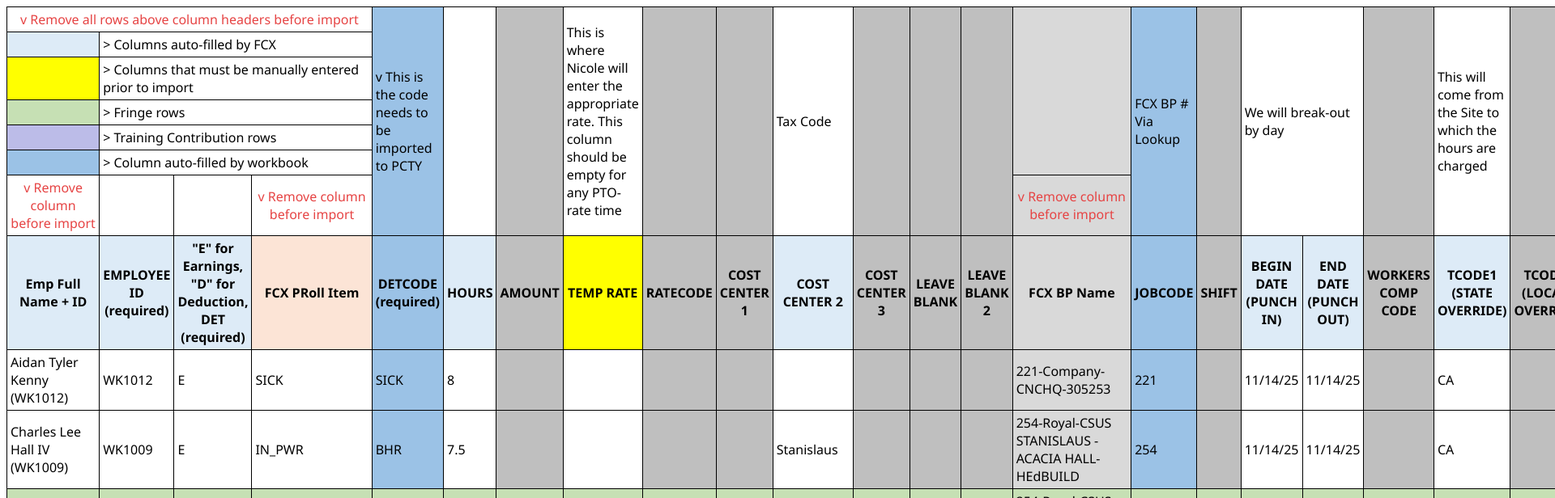
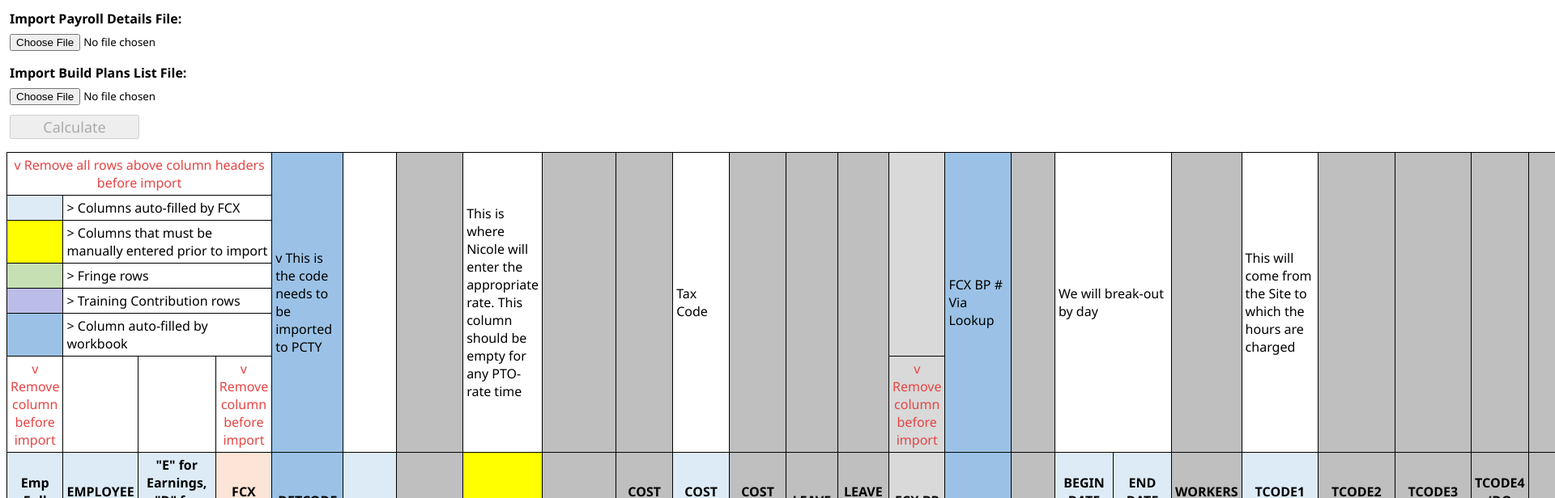
Before and after one commit to masterchinchilla/cnc_pcty_fcx_export_converter, a React (Vite) app in the folder cnc_pcty_fcx_export_converter/: page / in a window 1280 px wide. Shown: the top 616 px of the page at 81% size, 1920 px wide, since content can reach past the window. Built offline with nearby package versions, Linux system fonts and the light colour scheme.

Commit message:
Added ability to import the payroll file and BPs list file

```diff
--- a/cnc_pcty_fcx_export_converter/src/App.jsx
+++ b/cnc_pcty_fcx_export_converter/src/App.jsx
@@ -1,17 +1,79 @@
 import { useState } from "react";
 import {cloneDeep} from "lodash";
+import * as XLSX from 'xlsx'; // Import the library
 import './index.css';
 import intrnlToExtrnlCodeMapArry from "./csStaticRefs/intrnlToExtrnlCodeMap";
-import latestBPListArry from "./csStaticRefs/latestBPList";
-import latestPrdDetailsExportArry from "./csStaticRefs/latestPrdDetailsExport";
 import fringeTypePerExtCodeMap from "./csStaticRefs/fringeTypePerExtCodeMap";
+import taxCodeCodesMap from "./csStaticRefs/taxCodeCodesMap";
+import prdDtlsTblHdrsArry from "./csStaticRefs/prdDtlsTblHdrsArry";
+import bpsListTblHdrsArry from "./csStaticRefs/bpsListTblHdrsArry";
 
 function App() {
-  const arrysArryToRender=[];
+  const [pRollDetailsTblStateArry,updtPRollDetailsTblStateArryFn]=useState([]);
+  const [bpsListTblStateArry,updtBpsListTblStateArryFn]=useState([]);
+  const [arrysToRenderStateArry,updtArrysToRenderStateArryFn]=useState([]);
+  const handlePeriodDetailsFileImportFn = (event) => {
+    const file = event.target.files[0]; // Get the uploaded file
+    if (file) {
+      const reader = new FileReader(); // Use FileReader to access file content
+      reader.onload = (e) => {
+        const binaryString = e.target.result;
+        const workbook = XLSX.read(binaryString, { type: 'binary' }); // Parse the binary data
+        // Get the first worksheet name
+        const sheetName = workbook.SheetNames[0];
+        const worksheet = workbook.Sheets[sheetName];
+        // Convert the worksheet data to a JSON array of objects
+        const prdDtlsTblArrysArry = XLSX.utils.sheet_to_json(worksheet, { header: 1 });
+        const prdDtlsRowObjsArry=[];
+        for(let i=0;i<prdDtlsTblArrysArry.length;i++){
+          let thisPrdDtlsTblRowArry=prdDtlsTblArrysArry[i];
+          let thisPrdDtlsTblRowObj={};
+          for(let j=0;j<thisPrdDtlsTblRowArry.length;j++){
+            let thisTblRowCellValVar=thisPrdDtlsTblRowArry[j];
+            let thisTblColHdrStr=prdDtlsTblHdrsArry[j];
+            thisPrdDtlsTblRowObj[thisTblColHdrStr]=thisTblRowCellValVar;
+          }
+          prdDtlsRowObjsArry.push(thisPrdDtlsTblRowObj);
+        }
+        updtPRollDetailsTblStateArryFn(prdDtlsRowObjsArry); // Update the state with the new data
+      };
+      reader.readAsBinaryString(file); // Read the file as a binary string
+    }
+  }
+  const handleBPsListFileImportFn = (event) => {
+    const file = event.target.files[0]; // Get the uploaded file
+    if (file) {
+      const reader = new FileReader(); // Use FileReader to access file content
+      reader.onload = (e) => {
+        const binaryString = e.target.result;
+        const workbook = XLSX.read(binaryString, { type: 'binary' }); // Parse the binary data
+        // Get the first worksheet name
+        const sheetName = workbook.SheetNames[0];
+        const worksheet = workbook.Sheets[sheetName];
+        // Convert the worksheet data to a JSON array of objects
+        const bpsTblArrysArry = XLSX.utils.sheet_to_json(worksheet, { header: 1 });
+        const bpsTblRowObjsArry=[];
+        for(let i=0;i<bpsTblArrysArry.length;i++){
+          let thisBpsTblRowArry=bpsTblArrysArry[i];
+          let thisBpsTblRowObj={};
+          for(let j=0;j<thisBpsTblRowArry.length;j++){
+            let thisTblRowCellValVar=thisBpsTblRowArry[j];
+            let thisTblColHdrStr=bpsListTblHdrsArry[j];
+            thisBpsTblRowObj[thisTblColHdrStr]=thisTblRowCellValVar;
+          }
+          bpsTblRowObjsArry.push(thisBpsTblRowObj);
+        }
+        updtBpsListTblStateArryFn(bpsTblRowObjsArry); // Update the state with the new data
+      };
+      reader.readAsBinaryString(file); // Read the file as a binary string
+    }
+  }
+
   const createArryToRndrFrmStaticRefsFn=()=>{
-    for(let i=0;i<latestPrdDetailsExportArry.length;i++){
+    const newArrysArryToRender=[];
+    for(let i=0;i<pRollDetailsTblStateArry.length;i++){
       let thisRowTableArry=[];
-      let thisArryItemObj=latestPrdDetailsExportArry[i];
+      let thisArryItemObj=pRollDetailsTblStateArry[i];
       thisRowTableArry.push(thisArryItemObj.empFullNameStr);
       thisRowTableArry.push(thisArryItemObj.empIDStr);
       thisRowTableArry.push(`E`);
@@ -22,26 +84,43 @@ function App() {
       let thisExtnlCodeStrForThisFCXCode=thisMatchedPayCodeMapObj.pctyExtrnlCodeStr;
       thisRowTableArry.push(thisExtnlCodeStrForThisFCXCode);
       let hrsFloatThisTblRow=Number(thisArryItemObj.hrsFloat);
-      let qtyFloatThisTblRow=Number(thisArryItemObj.qtyFloat);
+      let qtyValVarThisTblRow=thisArryItemObj.qtyFloat;
+      let qtyFloatThisTblRow=0;
+      if(qtyValVarThisTblRow){
+        qtyFloatThisTblRow=Number(thisArryItemObj.qtyFloat);
+      }
       let qtyThisRowFloat=!hrsFloatThisTblRow?qtyFloatThisTblRow?qtyFloatThisTblRow:0.00:hrsFloatThisTblRow;
       thisRowTableArry.push(qtyThisRowFloat);
       thisRowTableArry.push("");
       thisRowTableArry.push("");
       thisRowTableArry.push("");
       thisRowTableArry.push("");
-      thisRowTableArry.push(thisArryItemObj.taxCodeStr);
+      let thisRowTaxCodeNameStr=thisArryItemObj.taxCodeStr;
+      let thisTaxCodeCodeStr="";
+      if(thisRowTaxCodeNameStr){
+        let thisTaxCodeObjMtchsArry=taxCodeCodesMap.filter(taxCodeObj=>taxCodeObj.name===thisRowTaxCodeNameStr);
+        let thisTaxCodeObj=thisTaxCodeObjMtchsArry[0];
+        thisTaxCodeCodeStr=thisTaxCodeObj.code;
+      }
+      thisRowTableArry.push(thisTaxCodeCodeStr);
       thisRowTableArry.push("");
       thisRowTableArry.push("");
       thisRowTableArry.push("");
       let thisTblRowBPNameStr=thisArryItemObj.bpNameStr;
       thisRowTableArry.push(thisTblRowBPNameStr);
-      let thisBPMtchngObjsArry=latestBPListArry.filter(thisBPObj=>thisBPObj.bpNameStr===thisTblRowBPNameStr);
+      let thisBPMtchngObjsArry=bpsListTblStateArry.filter(thisBPObj=>thisBPObj.bpNameStr===thisTblRowBPNameStr);
       let thisBPMtchngObj=thisBPMtchngObjsArry[0];
       let thisBPNumInt=Number(thisBPMtchngObj.bpNumStr);
       thisRowTableArry.push(thisBPNumInt);
       thisRowTableArry.push("");
-      thisRowTableArry.push(thisArryItemObj.dateStr);
-      thisRowTableArry.push(thisArryItemObj.dateStr);
+      let thisTblRowDateUTCStr=thisArryItemObj.dateStr;
+      let parsedDateTimeStr=new Date(thisTblRowDateUTCStr);
+      let mm = String(parsedDateTimeStr.getMonth() + 1).padStart(2, '0');
+      let dd = String(parsedDateTimeStr.getDate()).padStart(2, '0');
+      let yyyy = parsedDateTimeStr.getFullYear();
+      let dateToDisplayStr=`${mm}/${dd}/${yyyy}`
+      thisRowTableArry.push(dateToDisplayStr);
+      thisRowTableArry.push(dateToDisplayStr);
       thisRowTableArry.push("");
       thisRowTableArry.push(thisArryItemObj.stateStr);
       thisRowTableArry.push("");
@@ -50,25 +129,47 @@ function App() {
       thisRowTableArry.push("");
       thisRowTableArry.push("");
       thisRowTableArry.push("");
-      arrysArryToRender.push(thisRowTableArry);
+      newArrysArryToRender.push(thisRowTableArry);
       let thisPaycodeReqFringeBool=thisMatchedPayCodeMapObj.reqFringeBool==="TRUE";
       if(thisPaycodeReqFringeBool){
         let copyOfOrigRowTblArryForFringe=cloneDeep(thisRowTableArry);
         let frngCodeForThisExtrnlCode=fringeTypePerExtCodeMap[thisExtnlCodeStrForThisFCXCode];
         copyOfOrigRowTblArryForFringe[3]=frngCodeForThisExtrnlCode;
         copyOfOrigRowTblArryForFringe[4]=frngCodeForThisExtrnlCode;
-        arrysArryToRender.push(copyOfOrigRowTblArryForFringe);
+        newArrysArryToRender.push(copyOfOrigRowTblArryForFringe);
         let copyOfOrigRowTblArryForTC=cloneDeep(thisRowTableArry);
         copyOfOrigRowTblArryForTC[2]=`D`;
         copyOfOrigRowTblArryForTC[3]=`TC`;
         copyOfOrigRowTblArryForTC[4]=`TC`;
-        arrysArryToRender.push(copyOfOrigRowTblArryForTC);
+        newArrysArryToRender.push(copyOfOrigRowTblArryForTC);
       }
+      updtArrysToRenderStateArryFn(newArrysArryToRender);
     }
   }
-createArryToRndrFrmStaticRefsFn()
   return (
     <div>
+      <div className={`formGroup`}>
+        <label>Import Payroll Details File:</label>
+        <input
+          type="file"
+          accept=".xlsx, .xls" // Restrict file types to Excel formats
+          onChange={handlePeriodDetailsFileImportFn}
+        />
+      </div>
+      <div className={`formGroup`}>
+        <label>Import Build Plans List File:</label>
+        <input
+          type="file"
+          accept=".xlsx, .xls" // Restrict file types to Excel formats
+          onChange={handleBPsListFileImportFn}
+        />
+      </div>
+      <button
+        disabled={pRollDetailsTblStateArry.length<1||bpsListTblStateArry.length<1}
+        onClick={createArryToRndrFrmStaticRefsFn}
+      >
+        Calculate
+      </button>
       <table>
         <thead>
           <tr key={`theadRow1`}>
@@ -154,7 +255,7 @@ createArryToRndrFrmStaticRefsFn()
           </tr>
         </thead>
         <tbody>
-          {arrysArryToRender.map((thisTblRowArry,index1)=>{
+          {arrysToRenderStateArry.map((thisTblRowArry,index1)=>{
             let thisRowsExtrnlCodeStr=thisTblRowArry[4];
             let thisRowIsFringeBool=false;
             let thisRowIsTCBool=false;
--- /dev/null
+++ b/cnc_pcty_fcx_export_converter/src/csStaticRefs/bpsListTblHdrsArry.js
@@ -0,0 +1,5 @@
+const bpsListTblHdrsArry=[
+    `bpNameStr`,
+    `bpNumStr`,
+]
+export default bpsListTblHdrsArry;
--- a/cnc_pcty_fcx_export_converter/src/csStaticRefs/intrnlToExtrnlCodeMap.js
+++ b/cnc_pcty_fcx_export_converter/src/csStaticRefs/intrnlToExtrnlCodeMap.js
@@ -1350,7 +1350,9 @@ const intrnlToExtrnlCodeMapArry=[
     reqFringeBool: "TRUE"
   },
   {
-    fcxIntrnlCodeWNameStr: ""
+    fcxIntrnlCodeWNameStr: "",
+    pctyExtrnlCodeStr: "",
+    reqFringeBool: ""
   }
 ]
 export default intrnlToExtrnlCodeMapArry;
--- /dev/null
+++ b/cnc_pcty_fcx_export_converter/src/csStaticRefs/prdDtlsTblHdrsArry.js
@@ -0,0 +1,12 @@
+const prdDtlsTblHdrsArry=[
+    `empFullNameStr`,
+    `empIDStr`,
+    `extrnlCodeStr`,
+    `hrsFloat`,
+    `qtyFloat`,
+    `taxCodeStr`,
+    `bpNameStr`,
+    `dateStr`,
+    `stateStr`,
+]
+export default prdDtlsTblHdrsArry;
--- /dev/null
+++ b/cnc_pcty_fcx_export_converter/src/csStaticRefs/taxCodeCodesMap.js
@@ -0,0 +1,238 @@
+const taxcodecodesMap=[
+  {
+    name: "Alameda",
+    code: "Alameda"
+  },
+  {
+    name: "Alpine",
+    code: "Alpine"
+  },
+  {
+    name: "Amador",
+    code: "Amador"
+  },
+  {
+    name: "Butte",
+    code: "Butte"
+  },
+  {
+    name: "Calaveras",
+    code: "Calaveras"
+  },
+  {
+    name: "Colusa",
+    code: "Colusa"
+  },
+  {
+    name: "Contra Costa",
+    code: "CntraCosta"
+  },
+  {
+    name: "Del Norte",
+    code: "DelNorte"
+  },
+  {
+    name: "El Dorado",
+    code: "ElDorado"
+  },
+  {
+    name: "Fresno",
+    code: "Fresno"
+  },
+  {
+    name: "Glenn",
+    code: "Glenn"
+  },
+  {
+    name: "Humboldt",
+    code: "Humboldt"
+  },
+  {
+    name: "Imperial",
+    code: "Imperial"
+  },
+  {
+    name: "Inyo",
+    code: "Inyo"
+  },
+  {
+    name: "Kern",
+    code: "Kern"
+  },
+  {
+    name: "Kings",
+    code: "Kings"
+  },
+  {
+    name: "Lake",
+    code: "Lake"
+  },
+  {
+    name: "Lassen",
+    code: "Lassen"
+  },
+  {
+    name: "Los Angeles",
+    code: "LA"
+  },
+  {
+    name: "Madera",
+    code: "Madera"
+  },
+  {
+    name: "Marin",
+    code: "Marin"
+  },
+  {
+    name: "Mariposa",
+    code: "Mariposa"
+  },
+  {
+    name: "Mendocino",
+    code: "Mendocino"
+  },
+  {
+    name: "Merced",
+    code: "Merced"
+  },
+  {
+    name: "Modoc",
+    code: "Modoc"
+  },
+  {
+    name: "Mono",
+    code: "Mono"
+  },
+  {
+    name: "Monterey",
+    code: "Monterey"
+  },
+  {
+    name: "Napa",
+    code: "Napa"
+  },
+  {
+    name: "Nevada",
+    code: "Nevada"
+  },
+  {
+    name: "Orange",
+    code: "Orange"
+  },
+  {
+    name: "Placer",
+    code: "Placer"
+  },
+  {
+    name: "Plumas",
+    code: "Plumas"
+  },
+  {
+    name: "Riverside",
+    code: "Riverside"
+  },
+  {
+    name: "Sacramento",
+    code: "Sacramento"
+  },
+  {
+    name: "San Benito",
+    code: "SanBenito"
+  },
+  {
+    name: "San Bernardino",
+    code: "SnBernard"
+  },
+  {
+    name: "San Diego",
+    code: "SanDiego"
+  },
+  {
+    name: "San Francisco",
+    code: "SanFrancis"
+  },
+  {
+    name: "San Joaquin",
+    code: "SanJoaquin"
+  },
+  {
+    name: "San Luis Obispo",
+    code: "SnLsObispo"
+  },
+  {
+    name: "San Mateo",
+    code: "SanMateo"
+  },
+  {
+    name: "Santa Barbara",
+    code: "SntBarbara"
+  },
+  {
+    name: "Santa Clara",
+    code: "SantaClara"
+  },
+  {
+    name: "Santa Cruz",
+    code: "SantaCruz"
+  },
+  {
+    name: "Shasta",
+    code: "Shasta"
+  },
+  {
+    name: "Sierra",
+    code: "Sierra"
+  },
+  {
+    name: "Siskiyou",
+    code: "Siskiyou"
+  },
+  {
+    name: "Solano",
+    code: "Solano"
+  },
+  {
+    name: "Sonoma",
+    code: "Sonoma"
+  },
+  {
+    name: "Stanislaus",
+    code: "Stanislaus"
+  },
+  {
+    name: "Sutter",
+    code: "Sutter"
+  },
+  {
+    name: "Tehama",
+    code: "Tehama"
+  },
+  {
+    name: "Trinity",
+    code: "Trinity"
+  },
+  {
+    name: "Tulare",
+    code: "Tulare"
+  },
+  {
+    name: "Tuolumne",
+    code: "Tuolumne"
+  },
+  {
+    name: "Ventura",
+    code: "Ventura"
+  },
+  {
+    name: "Yolo",
+    code: "Yolo"
+  },
+  {
+    name: "Yuba",
+    code: "Yuba"
+  },
+  {
+    name: ""
+  }
+]
+export default taxcodecodesMap;
--- a/cnc_pcty_fcx_export_converter/src/index.css
+++ b/cnc_pcty_fcx_export_converter/src/index.css
@@ -42,3 +42,19 @@ td {
 .lightGreyFilledCell{
   background-color: #d9d9d9;
 }
+.formGroup{
+  padding:0.25rem;
+  display:flex;
+  flex-direction: column;
+}
+.formGroup label{
+  font-weight: bold;
+}
+.formGroup input{
+  margin:0.5rem 0.5rem 0.5rem 0;
+}
+button{
+  font-size: large;
+  width:10rem;
+  margin:0 0 1rem 0.25rem;
+}
--- a/package.json
+++ b/package.json
@@ -1,5 +1,6 @@
 {
   "dependencies": {
-    "lodash": "^4.17.21"
+    "lodash": "^4.17.21",
+    "xlsx": "^0.18.5"
   }
 }
```
Also changed, not shown: 1 other file (tests, documents, lock files or other folders).
